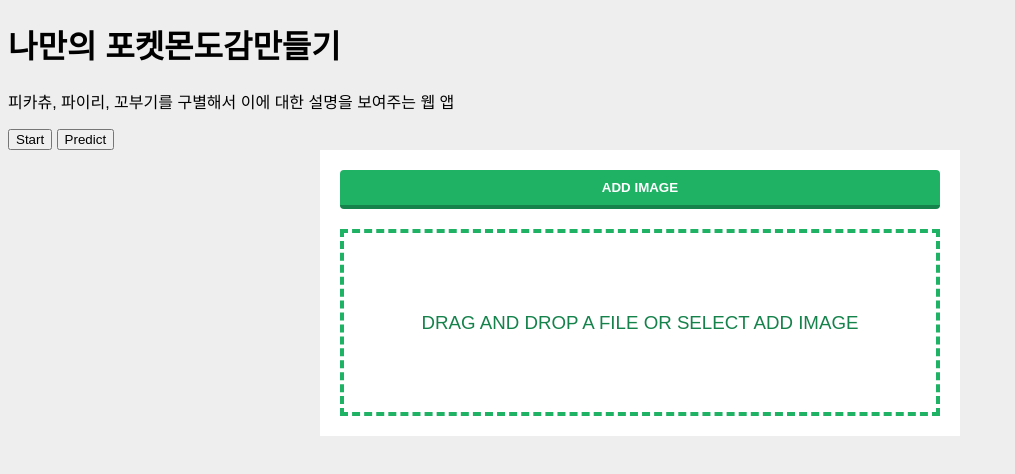
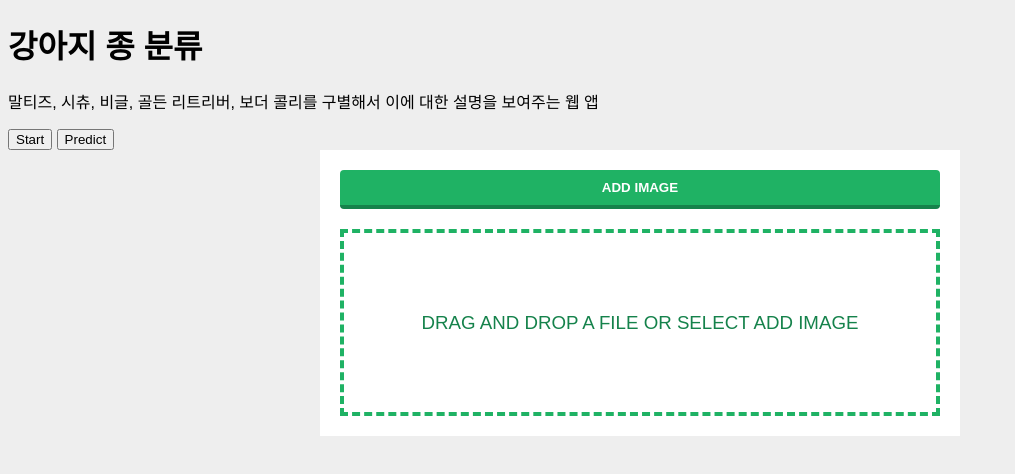
Before and after one commit to ParkTaeMin2663/first-ai, a plain HTML site: page index.html in a window 1280 px wide. Shown: the whole page, without its empty margins (0-1015 px from the left). Drawn offline with nearby package versions, Linux system fonts and the light colour scheme.

Commit message:
Add files via upload

```diff
--- a/index.html
+++ b/index.html
@@ -5,13 +5,13 @@
     <meta charset="UTF-8">
     <meta http-equiv="X-UA-Compatible" content="IE=edge">
     <meta name="viewport" content="width=device-width, initial-scale=1.0">
-    <title>포켓몬도감만들기</title>
+    <title>강아지 종 분류하기</title>
     <link rel="stylesheet" href="style.css">
 </head>
 
 <body>
-    <h1>나만의 포켓몬도감만들기</h1>
-    <p>피카츄, 파이리, 꼬부기를 구별해서 이에 대한 설명을 보여주는 웹 앱</p>
+    <h1>강아지 종 분류</h1>
+    <p>말티즈, 시츄, 비글, 골든 리트리버, 보더 콜리를 구별해서 이에 대한 설명을 보여주는 웹 앱</p>
     <button type="button" onclick="init()">Start</button>
     <button type="button" onclick="predict()">Predict</button>
     <script class="jsbin" src="https://ajax.googleapis.com/ajax/libs/jquery/1/jquery.min.js"></script>
@@ -42,7 +42,7 @@
         // https://github.com/googlecreativelab/teachablemachine-community/tree/master/libraries/image
 
         // the link to your model provided by Teachable Machine export panel
-        const URL = "https://teachablemachine.withgoogle.com/models/zt9akGJHs/";
+        const URL = "https://teachablemachine.withgoogle.com/models/nfR8vve2L/";
 
         let model, webcam, labelContainer, maxPredictions;
 
```
